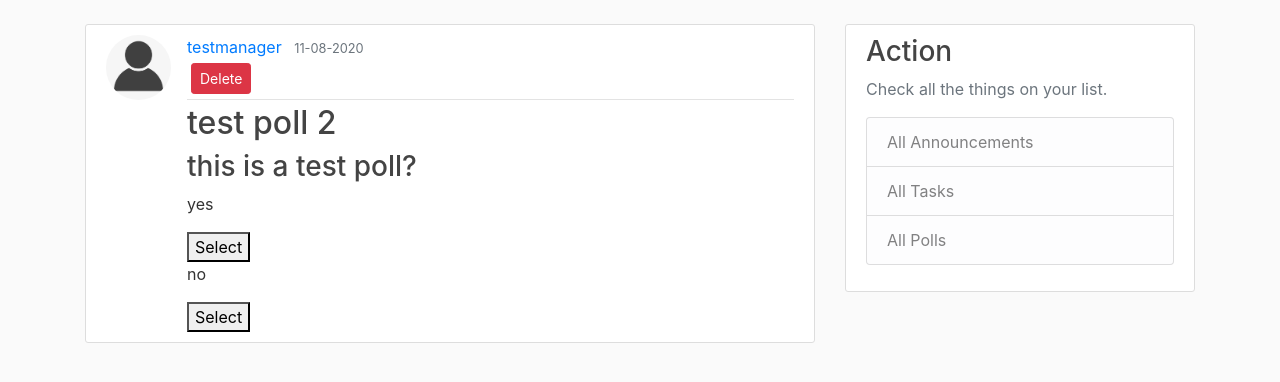
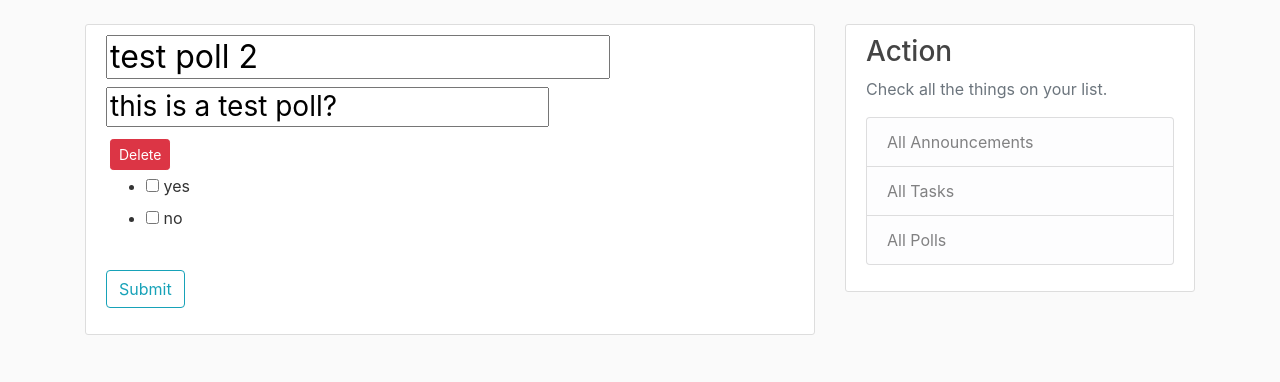
Before and after one commit to joezuoyc/CS316_F20_Team8, a Flask app: page /polls/2 in a window 1280 px wide. Shown: the part 56-438 px from the top of the page. Run offline with Flask 2, Linux system fonts and the light colour scheme; a user stored in the database is signed in; data comes from the database, SQL or seed files in the repository; both versions use the stored data as it was after the commit; some libraries are stand-ins or nearby versions.

Commit message:
added poll functions

```diff
--- a/scheduler_code/scheduler/forms.py
+++ b/scheduler_code/scheduler/forms.py
@@ -104,3 +104,12 @@ class PollForm(FlaskForm):
 	option2 = StringField('Option 2', validators = [DataRequired()])
 	submit = SubmitField('Post')
 	audience = MultiCheckboxField('What are you sending this to?')
+
+class PollResponseForm(FlaskForm):
+	title = StringField('Title of the poll', validators = [DataRequired()])
+	question = StringField('Question for the poll', validators = [DataRequired()])
+	choice = MultiCheckboxField('What is your choice?')
+	submit = SubmitField('Submit')
+
+class PollResultForm(FlaskForm):
+	title = StringField('Title of the poll', validators = [DataRequired()])
--- a/scheduler_code/scheduler/models.py
+++ b/scheduler_code/scheduler/models.py
@@ -53,6 +53,11 @@ class Poll(db.Model):
     def __repr__(self):
         return f"Poll('{self.title}', '{self.date_posted}')"
 
+class Poll_response(db.Model):
+    poll_id = db.Column(db.Integer, db.ForeignKey('poll.id'), nullable = False, primary_key = True)
+    recipient = db.Column(db.Integer, db.ForeignKey('user.id'),nullable = False,primary_key = True)
+    choice = db.Column(db.Text, nullable=False)
+
 class Poll_recipent(db.Model):
     poll_id = db.Column(db.Integer, db.ForeignKey('poll.id'), nullable = False, primary_key = True)
     recipient = db.Column(db.Integer, db.ForeignKey('user.id'),nullable = False,primary_key = True)
--- a/scheduler_code/scheduler/routes.py
+++ b/scheduler_code/scheduler/routes.py
@@ -1,8 +1,8 @@
 
 from flask import render_template, url_for, flash, redirect, request, abort
 from scheduler import app, db, bcrypt
-from scheduler.forms import RegistrationForm, LoginForm, UpdateAccountForm, AnnouncementForm, TaskForm, PollForm
-from scheduler.models import User, Announcement, Task, Announcement_recipent, Poll, Poll_recipent, Task_recipent
+from scheduler.forms import RegistrationForm, LoginForm, UpdateAccountForm, AnnouncementForm, TaskForm, PollForm, PollResponseForm, PollResultForm
+from scheduler.models import User, Announcement, Task, Announcement_recipent, Poll, Poll_recipent, Task_recipent, Poll_response
 from flask_login import login_user, current_user, logout_user, login_required
 import secrets
 import os
@@ -268,10 +268,34 @@ def new_poll():
 		return redirect(url_for('main'))
 	return render_template('new_poll.html', title='New poll', form = form, legend = 'New Poll')
 
-@app.route("/polls/<poll_id>")
+@app.route("/polls/<poll_id>", methods=['GET', 'POST'])
+@login_required
 def poll(poll_id):
 	poll = Poll.query.get_or_404(poll_id)
-	return render_template('poll.html', title= poll.title, poll = poll)
+	form = PollResponseForm(title=poll.title, question=poll.question)
+	option1 = poll.option1
+	option2 = poll.option2
+	form.choice.choices = [(option1, option1), (option2, option2)]
+	#if form.validate_on_submit():
+	if request.method == 'POST':
+		if not form.validate():
+			flash(form.errors)
+			return render_template('poll.html', form = form)
+		poll_res = Poll_response(poll_id = poll_id, recipient=current_user.id, choice=','.join(form.choice.data))
+		db.session.add(poll_res)
+		db.session.commit()
+		flash('Your response has been submmitted', 'success')
+		return redirect(url_for('main'))
+	return render_template('poll.html', form = form, poll_id=poll_id)
+
+
+@app.route("/polls/<poll_id>/result")
+@login_required
+def poll_result(poll_id):
+	poll = Poll.query.get_or_404(poll_id)
+	form = PollResultForm(title=poll.title)
+	return render_template('poll_result.html', form=form)
+
 
 
 @app.route("/all_polls", methods=['GET', 'POST'])
--- a/scheduler_code/scheduler/templates/poll.html
+++ b/scheduler_code/scheduler/templates/poll.html
@@ -1,42 +1,41 @@
 {% extends "layout.html" %}
 
 {% block content %}
+ <div class="content-section">
+        <form method="POST" action="">
+            {{ form.hidden_tag() }}
+            <fieldset class="form-group">
+            <h2 class = "article-title">{{ form.title }}</h2>
+            <h3 class = "article-title">{{ form.question }}</h3>
 
-  <article class="media content-section">
-    <img class = "rounded-circle article-img" src = "{{ url_for('static', filename = 'profile_pics/' + poll.author.image_file) }}">
-    <div class="media-body">
-      <div class="article-metadata">
-        <a class="mr-2" href="#">{{ poll.author.username }}</a>
-        <small class="text-muted">{{poll.date_posted.strftime('%m-%d-%Y') }}</small>
-        {% if poll.author == current_user %}
-        <div>
-          <button type="button" class="btn btn-danger btn-sm m-1" data-toggle="modal" data-target="#deleteModal">Delete</button>
-        </div>
-        {% endif %}
-      </div>
-      <h2 class = "article-title">{{ poll.title }}</h2>
-      <h3 class = "article-title">{{ poll.question }}</h3>
-      <p class="article-content">{{ poll.option1 }}</p>
-      <button type="submit">Select</button>
-      <p class="article-content">{{ poll.option2 }}</p>
-      <button type="submit">Select</button>
+            <button type="button" class="btn btn-danger btn-sm m-1" data-toggle="modal" data-target="#deleteModal">Delete</button>
 
-    </div>
-  </article>
+            <div class="form-group">
+
+            {{ form.choice(class="selectpicker") }}
+
+            </div>
+
+            </fieldset>
+            <div class="form-group">
+                {{ form.submit(class="btn btn-outline-info") }}
+            </div>
+        </form>
+</div>
 
       <!-- Modal -->
   <div class="modal fade" id="deleteModal" tabindex="-1" role="dialog" aria-labelledby="deleteModalLabel" aria-hidden="true">
     <div class="modal-dialog" role="document">
       <div class="modal-content">
         <div class="modal-header">
-          <h5 class="modal-title" id="deleteModalLabel">Delete poll?</h5>
+          <h5 class="modal-title" id="deleteModalLabel">Delete Poll?</h5>
           <button type="button" class="close" data-dismiss="modal" aria-label="Close">
             <span aria-hidden="true">&times;</span>
           </button>
         </div>
         <div class="modal-footer">
           <button type="button" class="btn btn-secondary" data-dismiss="modal">Close</button>
-          <form action="{{ url_for('delete_poll',poll_id=poll.id) }}" method="POST">
+          <form action="{{ url_for('delete_poll',poll_id=poll_id) }}" method="POST">
             <input class="btn btn-danger" type="submit" value="Delete">
           </form>
         </div>
```
Also changed, not shown: scheduler_code/scheduler/templates/poll_result.html (added, +8 -0 lines), scheduler_code/scheduler/site.db.
